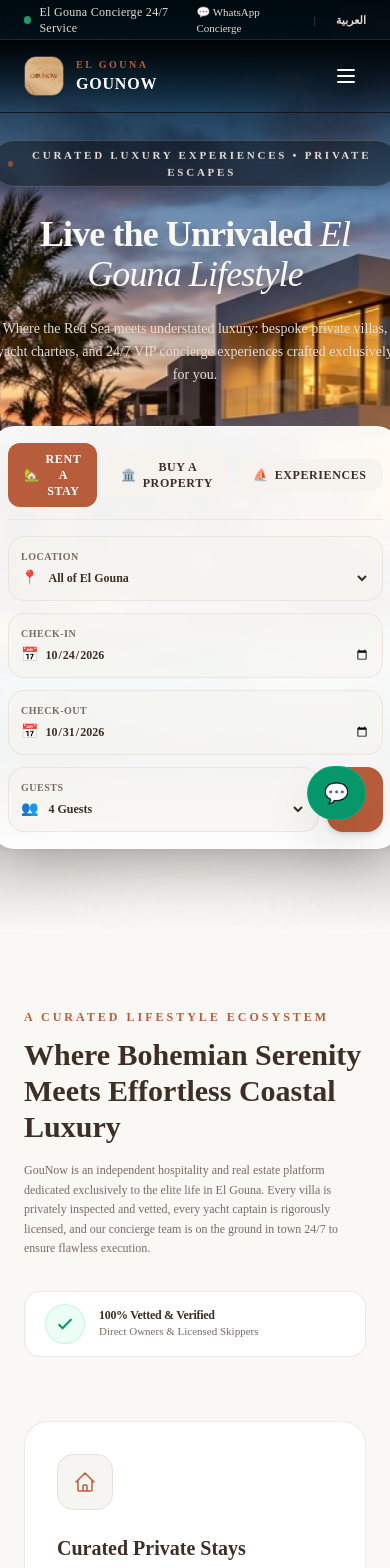
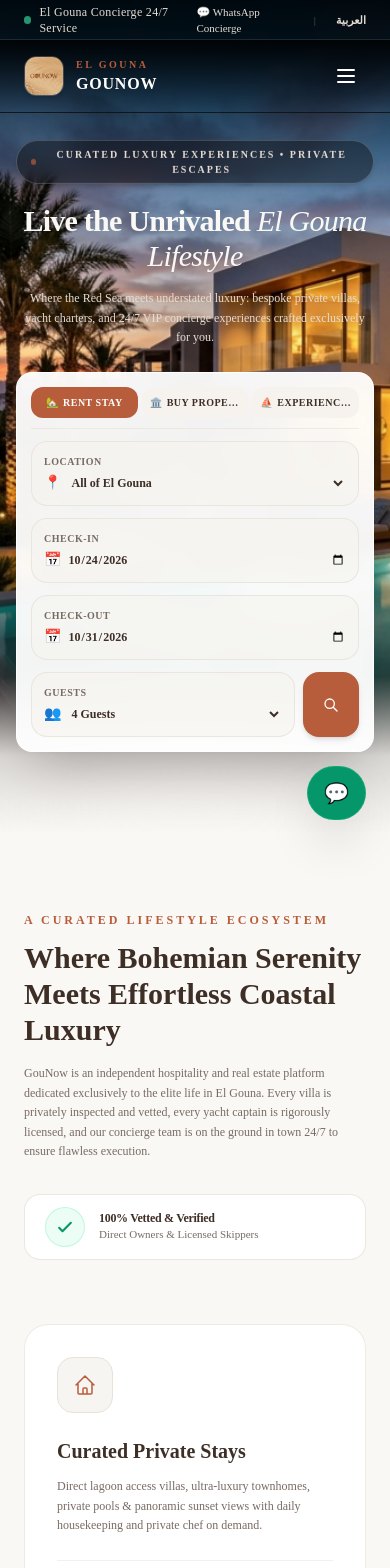
Before and after one commit to IbrahimElshishtawy/gouna-lifestyle-platform, a Next.js app in the folder frontend/: page / in a window 390 px wide. Shown: the top 1568 px of the page. Built offline with nearby package versions, Linux system fonts and the light colour scheme; no server answers; a web font is replaced by a local one.

Commit message:
feat: enhance mobile responsiveness and UI styling for hero section and navbar menu

```diff
--- a/frontend/src/components/layout/Navbar.tsx
+++ b/frontend/src/components/layout/Navbar.tsx
@@ -199,56 +199,91 @@ export default function Navbar() {
           </div>
         </div>
 
-        {/* Mobile Dropdown Menu with Adaptive Colors */}
+        {/* Mobile Dropdown Menu with Ultra-Luxury Styling */}
         {mobileMenuOpen && (
           <div
-            className={`md:hidden mt-3 px-6 py-6 border-t shadow-2xl flex flex-col gap-4 animate-fade-in ${
+            className={`md:hidden mx-3 mt-3 p-5 rounded-2xl border shadow-2xl flex flex-col gap-3 animate-fade-in ${
               isScrolled
-                ? "bg-white/98 text-brand-brown border-brand-border"
-                : "bg-[#1C1412]/98 text-white border-white/10 backdrop-blur-2xl"
+                ? "bg-white/98 text-brand-brown border-brand-border/90 backdrop-blur-xl"
+                : "bg-[#1C1412]/98 text-white border-white/15 backdrop-blur-2xl"
             }`}
           >
             <Link
               href="/stays?listing_type=rent"
               onClick={() => setMobileMenuOpen(false)}
-              className="text-sm font-semibold hover:text-brand-terracotta py-1"
+              className="flex items-center justify-between py-2.5 px-3 rounded-xl hover:bg-black/5 transition-colors font-medium text-sm"
             >
-              Stays &amp; Vacation Rentals
+              <div className="flex items-center gap-3">
+                <span className="text-base">🏡</span>
+                <span>Stays &amp; Vacation Rentals</span>
+              </div>
+              <span className="text-xs text-brand-terracotta">&rarr;</span>
             </Link>
+
             <Link
               href="/stays?listing_type=sale"
               onClick={() => setMobileMenuOpen(false)}
-              className="text-sm font-semibold hover:text-brand-terracotta py-1"
+              className="flex items-center justify-between py-2.5 px-3 rounded-xl hover:bg-black/5 transition-colors font-medium text-sm"
             >
-              Real Estate For Sale
+              <div className="flex items-center gap-3">
+                <span className="text-base">🏛️</span>
+                <span>Real Estate For Sale</span>
+              </div>
+              <span className="text-xs text-brand-terracotta">&rarr;</span>
             </Link>
+
             <Link
               href="/experiences"
               onClick={() => setMobileMenuOpen(false)}
-              className="text-sm font-semibold hover:text-brand-terracotta py-1"
+              className="flex items-center justify-between py-2.5 px-3 rounded-xl hover:bg-black/5 transition-colors font-medium text-sm"
             >
-              Curated Experiences &amp; Yachts
+              <div className="flex items-center gap-3">
+                <span className="text-base">⛵</span>
+                <span>Curated Experiences &amp; Yachts</span>
+              </div>
+              <span className="text-xs text-brand-terracotta">&rarr;</span>
             </Link>
+
             <Link
               href="/#events"
               onClick={() => setMobileMenuOpen(false)}
-              className="text-sm font-semibold hover:text-brand-terracotta py-1"
+              className="flex items-center justify-between py-2.5 px-3 rounded-xl hover:bg-black/5 transition-colors font-medium text-sm"
             >
-              What&apos;s On This Season
+              <div className="flex items-center gap-3">
+                <span className="text-base">📅</span>
+                <span>What&apos;s On This Season</span>
+              </div>
+              <span className="text-xs text-brand-terracotta">&rarr;</span>
             </Link>
+
             <Link
               href="/#concierge"
               onClick={() => setMobileMenuOpen(false)}
-              className="text-sm font-semibold hover:text-brand-terracotta py-1"
+              className="flex items-center justify-between py-2.5 px-3 rounded-xl hover:bg-black/5 transition-colors font-medium text-sm"
             >
-              24/7 VIP Concierge
+              <div className="flex items-center gap-3">
+                <span className="text-base">🛎️</span>
+                <span>24/7 VIP Concierge</span>
+              </div>
+              <span className="text-xs text-brand-terracotta">&rarr;</span>
             </Link>
 
-            <div className="pt-4 border-t border-brand-border/40 flex items-center justify-between">
+            {/* Quick Contact & Action Buttons */}
+            <div className="pt-3 mt-1 border-t border-brand-border/40 flex flex-col gap-2.5">
+              <a
+                href="https://wa.me/201000000000?text=Hello%20GouNow,%20I%20need%20assistance"
+                target="_blank"
+                rel="noopener noreferrer"
+                className="w-full text-center py-2.5 px-4 rounded-xl text-xs font-semibold bg-emerald-500/10 text-emerald-600 border border-emerald-500/20 flex items-center justify-center gap-2"
+              >
+                <span>💬</span>
+                <span>WhatsApp VIP Concierge</span>
+              </a>
+
               <Link
                 href="/stays?listing_type=rent"
                 onClick={() => setMobileMenuOpen(false)}
-                className="w-full text-center py-3 bg-brand-terracotta text-white rounded-xl text-xs font-bold uppercase tracking-wider shadow-md"
+                className="w-full text-center py-3 bg-brand-terracotta hover:bg-brand-terracotta-dark text-white rounded-xl text-xs font-bold uppercase tracking-wider shadow-md transition-colors"
               >
                 Book a Stay Now
               </Link>
--- a/frontend/src/features/home/components/BrandPillarsSection.tsx
+++ b/frontend/src/features/home/components/BrandPillarsSection.tsx
@@ -1,5 +1,6 @@
 import React from "react";
 import Link from "next/link";
+import ScrollReveal from "@/components/ui/ScrollReveal";
 
 export default function BrandPillarsSection() {
   const pillars = [
@@ -120,16 +121,22 @@ export default function BrandPillarsSection() {
           </div>
         </div>
 
-        {/* 3 Value Proposition Feature Cards */}
+        {/* 3 Value Proposition Feature Cards with Staggered Entrance */}
         <div className="grid grid-cols-1 md:grid-cols-3 gap-8">
-          {pillars.map((pillar) => (
+          {pillars.map((pillar, index) => (
+            <ScrollReveal
+              key={pillar.id}
+              animation="fade-up"
+              delay={index * 120}
+              duration={700}
+              className="h-full"
+            >
               <Link
-              key={pillar.id}
                 href={pillar.link}
-              className="group bg-white p-8 rounded-3xl border border-brand-border/70 shadow-xs hover:shadow-xl transition-all duration-300 hover:-translate-y-1 relative flex flex-col justify-between"
+                className="group h-full bg-white p-8 rounded-3xl border border-brand-border/70 shadow-xs hover:shadow-2xl hover:border-brand-terracotta/30 transition-all duration-500 hover:-translate-y-2 relative flex flex-col justify-between"
               >
                 <div>
-                <div className="w-14 h-14 rounded-2xl bg-brand-sand-light/80 border border-brand-border flex items-center justify-center mb-6 group-hover:scale-110 group-hover:bg-brand-terracotta/10 transition-transform duration-300">
+                  <div className="w-14 h-14 rounded-2xl bg-brand-sand-light/80 border border-brand-border flex items-center justify-center mb-6 group-hover:scale-110 group-hover:bg-brand-terracotta/15 transition-all duration-300">
                     {pillar.icon}
                   </div>
                   <h3 className="font-serif text-xl font-bold text-brand-brown mb-3 group-hover:text-brand-terracotta transition-colors">
@@ -142,11 +149,12 @@ export default function BrandPillarsSection() {
 
                 <div className="pt-6 mt-6 border-t border-brand-border/50 flex items-center justify-between text-xs font-semibold text-brand-terracotta">
                   <span>Discover More</span>
-                <span className="transform group-hover:translate-x-1.5 transition-transform duration-300">
+                  <span className="transform group-hover:translate-x-2 transition-transform duration-300">
                     &rarr;
                   </span>
                 </div>
               </Link>
+            </ScrollReveal>
           ))}
         </div>
       </div>
--- a/frontend/src/features/home/components/FeaturedVacationRentals.tsx
+++ b/frontend/src/features/home/components/FeaturedVacationRentals.tsx
@@ -55,14 +55,14 @@ export default function FeaturedVacationRentals({ properties }: Props) {
   if (!activeProperty) return null;
 
   return (
-    <section className="py-20 lg:py-24 px-6 lg:px-12 max-w-7xl mx-auto">
+    <section className="py-16 sm:py-20 lg:py-24 px-4 sm:px-6 lg:px-12 max-w-7xl mx-auto">
       {/* Section Header */}
-      <div className="flex flex-col md:flex-row md:items-end justify-between mb-12">
+      <div className="flex flex-col md:flex-row md:items-end justify-between mb-8 sm:mb-12">
         <div>
-          <span className="text-xs uppercase font-bold tracking-[0.25em] text-brand-terracotta block mb-2">
+          <span className="text-[10px] sm:text-xs uppercase font-bold tracking-[0.2em] sm:tracking-[0.25em] text-brand-terracotta block mb-2">
             Handpicked Residences • 100% Exclusive Waterfronts
           </span>
-          <h2 className="font-serif text-3xl sm:text-4xl lg:text-5xl font-semibold text-brand-brown">
+          <h2 className="font-serif text-2xl sm:text-4xl lg:text-5xl font-semibold text-brand-brown leading-tight">
             Featured Vacation Stays
           </h2>
           <p className="text-xs sm:text-sm text-brand-brown-muted mt-2 max-w-2xl font-light leading-relaxed">
@@ -73,19 +73,19 @@ export default function FeaturedVacationRentals({ properties }: Props) {
         </div>
 
         {/* Carousel & View All Controls */}
-        <div className="mt-6 md:mt-0 flex items-center gap-4">
+        <div className="mt-4 sm:mt-6 md:mt-0 flex items-center justify-between sm:justify-start gap-4">
           <div className="flex items-center gap-2">
             <button
               onClick={handlePrevProperty}
               aria-label="Previous Stay"
-              className="w-10 h-10 rounded-full border border-brand-border bg-white text-brand-brown hover:bg-brand-sand-light hover:border-brand-brown transition-colors flex items-center justify-center cursor-pointer shadow-xs"
+              className="w-9 h-9 sm:w-10 sm:h-10 rounded-full border border-brand-border bg-white text-brand-brown hover:bg-brand-sand-light hover:border-brand-brown transition-colors flex items-center justify-center cursor-pointer shadow-xs text-sm"
             >
               &larr;
             </button>
             <button
               onClick={handleNextProperty}
               aria-label="Next Stay"
-              className="w-10 h-10 rounded-full border border-brand-border bg-white text-brand-brown hover:bg-brand-sand-light hover:border-brand-brown transition-colors flex items-center justify-center cursor-pointer shadow-xs"
+              className="w-9 h-9 sm:w-10 sm:h-10 rounded-full border border-brand-border bg-white text-brand-brown hover:bg-brand-sand-light hover:border-brand-brown transition-colors flex items-center justify-center cursor-pointer shadow-xs text-sm"
             >
               &rarr;
             </button>
@@ -93,7 +93,7 @@ export default function FeaturedVacationRentals({ properties }: Props) {
 
           <Link
             href="/stays?listing_type=rent"
-            className="inline-flex items-center gap-2 text-xs font-bold uppercase tracking-wider text-brand-terracotta hover:text-brand-terracotta-dark transition-colors group"
+            className="inline-flex items-center gap-1.5 text-xs font-bold uppercase tracking-wider text-brand-terracotta hover:text-brand-terracotta-dark transition-colors group"
           >
             <span>View All</span>
             <span className="transform group-hover:translate-x-1 transition-transform">
@@ -103,12 +103,12 @@ export default function FeaturedVacationRentals({ properties }: Props) {
         </div>
       </div>
 
-      {/* Flagship Split Showcase Card (Matching Screenshot) */}
-      <div className="bg-white rounded-3xl border border-brand-border/80 shadow-md overflow-hidden p-6 sm:p-8 lg:p-10 mb-12 transition-all duration-300">
-        <div className="grid grid-cols-1 lg:grid-cols-12 gap-8 items-center">
+      {/* Flagship Split Showcase Card (Ultra-Luxurious on Mobile) */}
+      <div className="bg-white rounded-2xl sm:rounded-3xl border border-brand-border/80 shadow-md overflow-hidden p-4 sm:p-8 lg:p-10 mb-8 sm:mb-12 transition-all duration-300">
+        <div className="grid grid-cols-1 lg:grid-cols-12 gap-6 lg:gap-8 items-center">
           {/* Left Column: Interactive Image Gallery (7 cols) */}
           <div className="lg:col-span-7 flex flex-col gap-3">
-            <div className="relative h-[340px] sm:h-[440px] rounded-2xl overflow-hidden bg-brand-sand">
+            <div className="relative h-[250px] sm:h-[380px] lg:h-[440px] rounded-xl sm:rounded-2xl overflow-hidden bg-brand-sand">
               <Image
                 src={currentImage.url}
                 alt={activeProperty.title}
@@ -275,7 +275,7 @@ export default function FeaturedVacationRentals({ properties }: Props) {
                 </span>
               </div>
 
-              <div className="grid grid-cols-2 gap-3">
+              <div className="grid grid-cols-1 sm:grid-cols-2 gap-2.5 sm:gap-3">
                 <Link
                   href={`/checkout/${activeProperty.slug}`}
                   className="py-3 px-4 bg-brand-terracotta hover:bg-brand-terracotta-dark text-white rounded-xl text-xs font-bold uppercase tracking-wider text-center transition-all duration-200 shadow-md hover:shadow-lg hover:-translate-y-0.5 active:translate-y-0"
--- a/frontend/src/features/home/components/HeroSection.tsx
+++ b/frontend/src/features/home/components/HeroSection.tsx
@@ -61,67 +61,67 @@ export default function HeroSection() {
       <div className="absolute -bottom-10 left-1/2 -translate-x-1/2 w-[88%] h-32 bg-[#FAF8F5] blur-3xl opacity-85 pointer-events-none rounded-full z-10" />
 
       {/* Main Content Container with Staggered Entrance Animations */}
-      <div className="relative z-20 max-w-6xl mx-auto px-6 text-center flex flex-col items-center">
+      <div className="relative z-20 max-w-6xl mx-auto px-4 sm:px-6 text-center flex flex-col items-center">
         {/* Curated Luxury Badge */}
-        <div className="inline-flex items-center gap-2 px-4 py-1.5 rounded-full bg-black/40 backdrop-blur-md border border-white/20 text-[#E5DCD3] text-[11px] font-semibold uppercase tracking-[0.25em] mb-6 shadow-md animate-fade-in-down animate-float">
+        <div className="inline-flex items-center gap-2 px-3.5 sm:px-4 py-1.5 rounded-full bg-black/40 backdrop-blur-md border border-white/20 text-[#E5DCD3] text-[10px] sm:text-[11px] font-semibold uppercase tracking-[0.2em] sm:tracking-[0.25em] mb-4 sm:mb-6 shadow-md animate-fade-in-down animate-float">
           <span className="w-1.5 h-1.5 rounded-full bg-brand-terracotta animate-pulse" />
           <span>Curated Luxury Experiences • Private Escapes</span>
         </div>
 
         {/* Hero Title with Dramatic Contrast & Smooth Slide Up */}
-        <h1 className="font-serif text-4xl sm:text-6xl lg:text-7xl font-bold tracking-tight text-[#FAF8F5] max-w-4xl leading-[1.1] mb-6 drop-shadow-[0_4px_16px_rgba(0,0,0,0.6)] animate-fade-in-up [animation-delay:150ms]">
+        <h1 className="font-serif text-3xl sm:text-5xl lg:text-7xl font-bold tracking-tight text-[#FAF8F5] max-w-4xl leading-[1.15] sm:leading-[1.1] mb-4 sm:mb-6 drop-shadow-[0_4px_16px_rgba(0,0,0,0.6)] animate-fade-in-up [animation-delay:150ms]">
           Live the Unrivaled <br className="hidden sm:inline" />
           <span className="italic font-normal">El Gouna Lifestyle</span>
         </h1>
 
         {/* Hero Subtitle */}
-        <p className="text-sm sm:text-base lg:text-lg text-[#E5DCD3] max-w-3xl font-light leading-relaxed mb-10 text-center drop-shadow-[0_2px_8px_rgba(0,0,0,0.6)] animate-fade-in-up [animation-delay:300ms]">
+        <p className="text-xs sm:text-base lg:text-lg text-[#E5DCD3] max-w-3xl font-light leading-relaxed mb-6 sm:mb-10 text-center drop-shadow-[0_2px_8px_rgba(0,0,0,0.6)] animate-fade-in-up [animation-delay:300ms] px-2 sm:px-0">
           Where the Red Sea meets understated luxury: bespoke private villas,
           yacht charters, and 24/7 VIP concierge experiences crafted exclusively
           for you.
         </p>
 
-        {/* Floating Search Bar (Card Widget with Subtle Scale Up & Hover Glow) */}
-        <div className="w-full max-w-4xl bg-white/95 backdrop-blur-md p-4 sm:p-6 rounded-3xl shadow-[0_25px_60px_-15px_rgba(28,20,18,0.35)] hover:shadow-[0_30px_70px_-15px_rgba(28,20,18,0.45)] border border-white/90 text-brand-brown transition-all duration-500 animate-fade-in-scale [animation-delay:450ms]">
-          {/* Tab Selector */}
-          <div className="flex items-center justify-start gap-2 mb-4 border-b border-brand-border/60 pb-3">
+        {/* Floating Search Bar (Compact & Ultra-Luxury on Mobile) */}
+        <div className="w-full max-w-4xl bg-white/95 backdrop-blur-md p-3.5 sm:p-6 rounded-2xl sm:rounded-3xl shadow-[0_25px_60px_-15px_rgba(28,20,18,0.35)] hover:shadow-[0_30px_70px_-15px_rgba(28,20,18,0.45)] border border-white/90 text-brand-brown transition-all duration-500 animate-fade-in-scale [animation-delay:450ms]">
+          {/* Tab Selector: 3 Compact Columns on Mobile */}
+          <div className="grid grid-cols-3 gap-1 sm:flex sm:items-center sm:gap-2 mb-3 sm:mb-4 border-b border-brand-border/60 pb-2.5 sm:pb-3">
             <button
               type="button"
               onClick={() => setActiveTab("rent")}
-              className={`px-4 py-2 rounded-xl text-xs font-bold uppercase tracking-wider transition-all duration-200 flex items-center gap-1.5 cursor-pointer ${
+              className={`px-2 sm:px-4 py-2 sm:py-2.5 rounded-xl text-[10px] sm:text-xs font-bold uppercase tracking-wider transition-all duration-200 flex items-center justify-center gap-1 sm:gap-1.5 cursor-pointer text-center ${
                 activeTab === "rent"
                   ? "bg-brand-terracotta text-white shadow-xs"
                   : "bg-brand-sand-light text-brand-brown hover:bg-brand-sand/60"
               }`}
             >
               <span>🏡</span>
-              <span>Rent a Stay</span>
+              <span className="truncate">Rent Stay</span>
             </button>
 
             <button
               type="button"
               onClick={() => setActiveTab("sale")}
-              className={`px-4 py-2 rounded-xl text-xs font-bold uppercase tracking-wider transition-all duration-200 flex items-center gap-1.5 cursor-pointer ${
+              className={`px-2 sm:px-4 py-2 sm:py-2.5 rounded-xl text-[10px] sm:text-xs font-bold uppercase tracking-wider transition-all duration-200 flex items-center justify-center gap-1 sm:gap-1.5 cursor-pointer text-center ${
                 activeTab === "sale"
                   ? "bg-brand-terracotta text-white shadow-xs"
                   : "bg-brand-sand-light text-brand-brown hover:bg-brand-sand/60"
               }`}
             >
               <span>🏛️</span>
-              <span>Buy a Property</span>
+              <span className="truncate">Buy Property</span>
             </button>
 
             <button
               type="button"
               onClick={() => setActiveTab("experiences")}
-              className={`px-4 py-2 rounded-xl text-xs font-bold uppercase tracking-wider transition-all duration-200 flex items-center gap-1.5 cursor-pointer ${
+              className={`px-2 sm:px-4 py-2 sm:py-2.5 rounded-xl text-[10px] sm:text-xs font-bold uppercase tracking-wider transition-all duration-200 flex items-center justify-center gap-1 sm:gap-1.5 cursor-pointer text-center ${
                 activeTab === "experiences"
                   ? "bg-brand-terracotta text-white shadow-xs"
                   : "bg-brand-sand-light text-brand-brown hover:bg-brand-sand/60"
               }`}
             >
               <span>⛵</span>
-              <span>Experiences</span>
+              <span className="truncate">Experiences</span>
             </button>
           </div>
 
```
Lines whose indentation alone changed are shown as unchanged.
